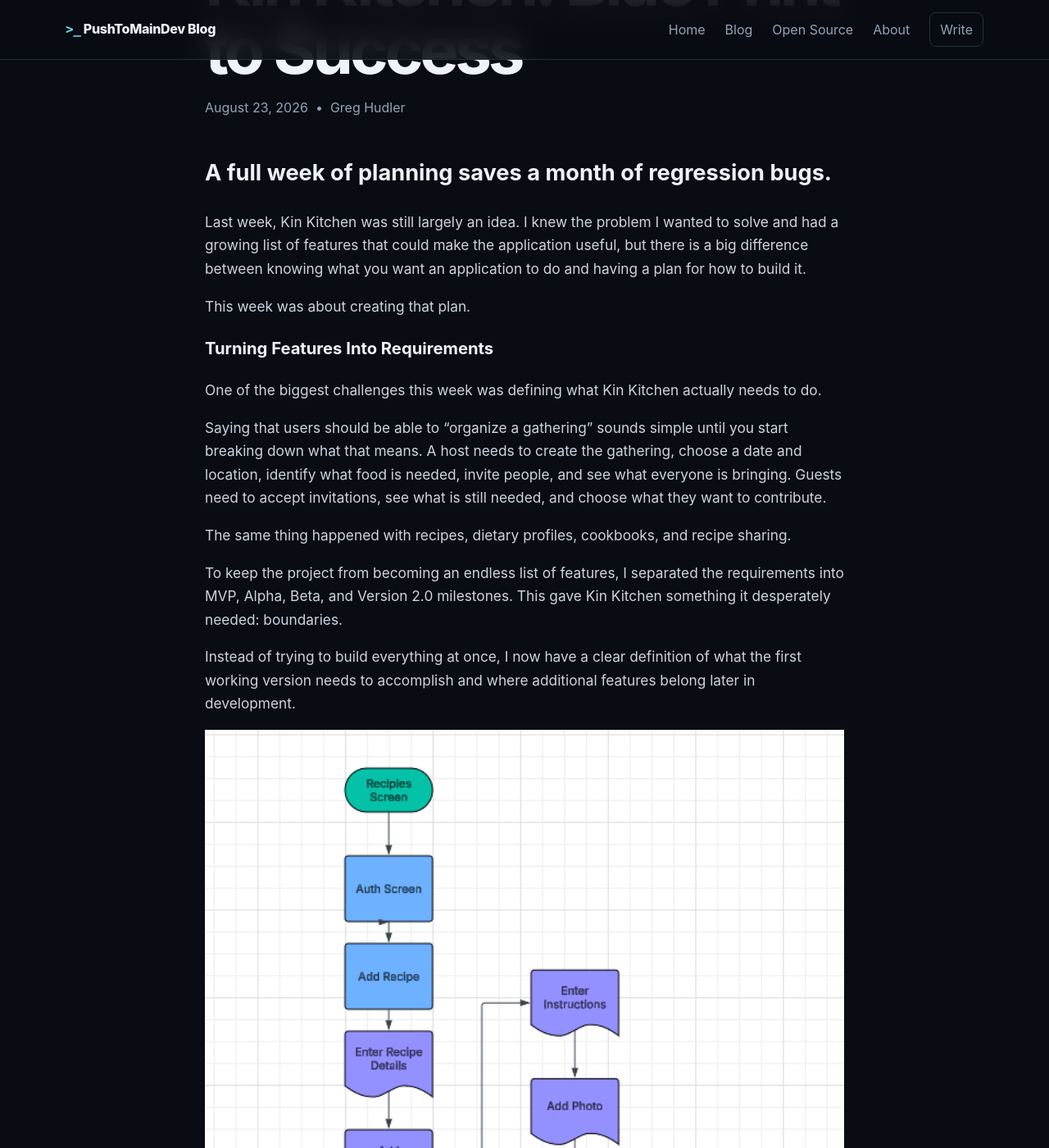
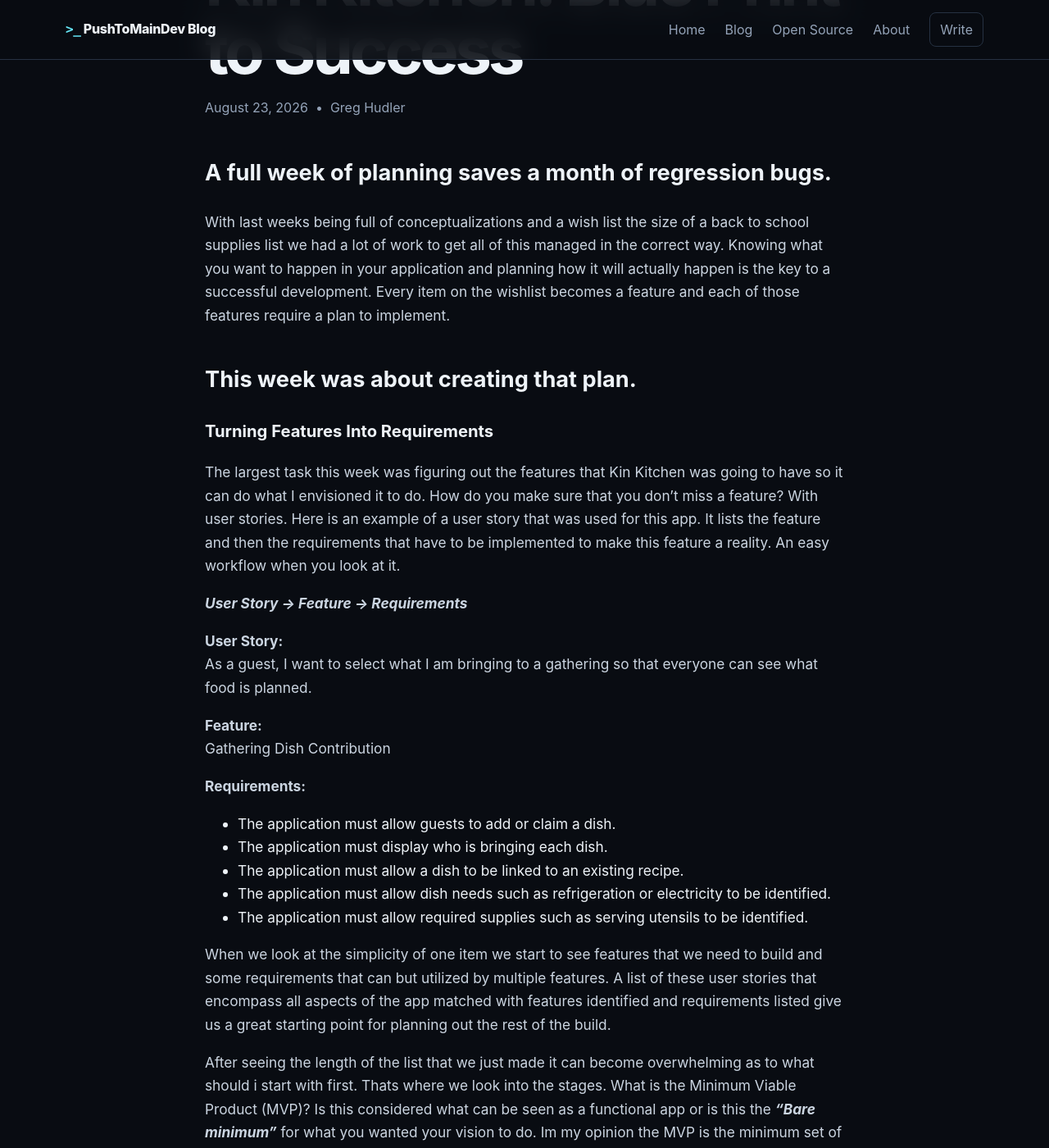
Before and after one commit to PushToMainDev/development-blog, a Jekyll site: the page built from _posts/2026-08-23-kin-kitchen-blue-print-to-success.md, in a window 1280 px wide and 1400 px high, scrolled down 348 px. Shown: the whole window at 82% size. Built offline with Jekyll 4.4.1, drawn with Linux system fonts in a browser that asks for light colours; comment, search, counter and statistics services are not loaded; some of the changed text lies outside the part shown.

Commit message:
Update Blog Post “2026-08-23-kin-kitchen-blue-print-to-success”

```diff
--- a/_posts/2026-08-23-kin-kitchen-blue-print-to-success.md
+++ b/_posts/2026-08-23-kin-kitchen-blue-print-to-success.md
@@ -10,27 +10,42 @@
 ---
 ## A full week of planning saves a month of regression bugs.
 
-Last week, Kin Kitchen was still largely an idea. I knew the problem I wanted to solve and had a growing list of features that could make the application useful, but there is a big difference between knowing what you want an application to do and having a plan for how to build it.
+With last weeks being full of conceptualizations and a wish list the size of a back to school supplies list we had a lot of work to get all of this managed in the correct way.  Knowing what you want to happen in your application and planning how it will actually happen is the key to a successful development.  Every item on the wishlist becomes a feature and each of those features require a plan to implement.
 
 This week was about creating that plan.
-
+---
 ### Turning Features Into Requirements
 
-One of the biggest challenges this week was defining what Kin Kitchen actually needs to do.
+The largest task this week was figuring out the features that Kin Kitchen was going to have so it can do what I envisioned it to do.  How do you make sure that you don't miss a feature?  With user stories.  Here is an example of a user story that was used for this app.  It lists the feature and then the requirements that have to be implemented to make this feature a reality.  An easy workflow when you look at it.
 
-Saying that users should be able to "organize a gathering" sounds simple until you start breaking down what that means. A host needs to create the gathering, choose a date and location, identify what food is needed, invite people, and see what everyone is bringing. Guests need to accept invitations, see what is still needed, and choose what they want to contribute.
+***User Story → Feature → Requirements***
 
-The same thing happened with recipes, dietary profiles, cookbooks, and recipe sharing.
+**User Story:**
+As a guest, I want to select what I am bringing to a gathering so that everyone can see what food is planned.
 
-To keep the project from becoming an endless list of features, I separated the requirements into MVP, Alpha, Beta, and Version 2.0 milestones. This gave Kin Kitchen something it desperately needed: boundaries.
+**Feature:**
+Gathering Dish Contribution
 
-Instead of trying to build everything at once, I now have a clear definition of what the first working version needs to accomplish and where additional features belong later in development.
+**Requirements:**
+- The application must allow guests to add or claim a dish.
+- The application must display who is bringing each dish.
+- The application must allow a dish to be linked to an existing recipe.
+- The application must allow dish needs such as refrigeration or electricity to be identified.
+- The application must allow required supplies such as serving utensils to be identified.
+
+When we look at the simplicity of one item we start to see features that we need to build and some requirements that can but utilized by multiple features.  A list of these user stories that encompass all aspects of the app matched with features identified and requirements listed give us a great starting point for planning out the rest of the build.
+
+After seeing the length of the list that we just made it can become overwhelming as to what should i start with first.  Thats where we look into the stages.  What is the Minimum Viable Product (MVP)?  Is this considered what can be seen as a functional app or is this the ***"Bare minimum"*** for what you wanted your vision to do.  Im my opinion the MVP is the minimum set of features to be deemed useful by a user who just discovers the tool.  This way if something happens between MVP Alpha and Beta there is still a project you can show the world or use as concept to gain founding for.
+
+Next we have the other sections of Alpha and Beta.  The two last sections that need to be done to get the core concept of the application up and going for a happy release.
+
+With those established I could now move on to the next stage of planning how you would navigate through the application.
+---
+### Mapping the User Experience
 
 ![](/development-blog/assets/uploads/FlowChart.png)
 
-### Mapping the User Experience
-
-After defining the requirements, I created use cases for six major Kin Kitchen workflows:
+The workflows is a great way to see visually what views are going to be needed and what functions are repeating and can be in a global or higher level helper file.  Above is one of the workflows i amde but all together there were 6 as listed below:
 
 * Creating an account and dietary profile
 * Creating a recipe
@@ -39,56 +54,34 @@
 * Sharing a recipe and checking for dietary conflicts
 * Creating and organizing a cookbook
 
-Creating these flows exposed problems that weren't obvious when the features only existed as ideas.
-
-A good example was adding a dish to a gathering.
-
-Originally, this sounded like a simple process: enter the dish and tell everyone what you're bringing. Once I mapped the workflow, I realized there was much more information involved.
-
-A dish might need refrigeration. It might need access to electricity or need to remain warm. Someone may need to bring a serving spoon, extension cord, or other supplies. The dish may also already exist as one of the user's saved recipes.
-
-That meant a gathering dish couldn't simply be treated as a text field.
-
-
-
+These workflows allow us to see other features that may need to be added in, and some times the requirements them selves change or get added to.  When I was working out the Gathering workflow it became apparent how in depth we are going to have to rely on the allergen alert workflow which needs to be an element of the application that is robust and error free.
+---
 ### Designing the Data Behind Kin Kitchen
 
-The solution was to design the database so a gathering dish can exist independently while optionally referencing an existing Kin Kitchen recipe.
+Cloud storage on mobile is a must.  Where do we go for thsi cloud storage.  My favorite solution for this is Supabase.  The ability to build profiles while implementing authentication and storage buckets all in one place make this a no brainer for this.
 
-I also separated dish needs and dish supplies into their own relationships. This allows a single dish to have multiple requirements without changing the original recipe.
-
-For example, someone could bring a saved lasagna recipe while also indicating that the dish needs to stay warm, requires electricity, and needs a serving spatula.
-
-The database architecture grew from there.
+Breaking down the needs for the data fields and tables became large project in itself that was checked for efficiency with AI.  Thankfully I was able identify some issues with my planning and fixed those gaps and design flaws to make this ready for expansion and the lightest version needed compartmentalized effectively.
 
 The current Kin Kitchen schema connects authentication, user profiles, dietary information, recipes, ingredients, allergens, gatherings, participants, dishes, cookbooks, recipe sharing, and notifications through Supabase and PostgreSQL.
 
 ![](/development-blog/assets/uploads/supabase-data-schema.png)
-
-One of the most important parts of the architecture is the dietary system.
-
-Kin Kitchen is intended to help people understand potential dietary conflicts, but I don't want the application claiming that a food is "safe." Allergies are too serious for that, and ingredient information alone cannot account for every possibility.
-
-Instead, Kin Kitchen will identify potential conflicts and show the ingredient associated with the warning. The user receives useful information without the application pretending it can guarantee food safety.
-
-
-
+---
 ### From Architecture to Wireframes
 
 Once the requirements, use cases, and database structure were established, I moved into Figma and started creating the first Kin Kitchen wireframes.
 
-These are intentionally low-fidelity. Right now, I care more about information hierarchy and user flow than colors, typography, or polished graphics.
+These are intentionally low-fidelity. Right now, I care more about information hierarchy and user flow than colors, typography, or polished graphics.  I want to make sure that I have a clear vision of what each model will look like along with what elements are intuitive to the user.
 
 ![](/development-blog/assets/uploads/gathering-screens.png)
 
-Wireframing has already caught things that looked fine in the design document.
+While this was one of my least favorite parts of planning, wire-framing has quickly become one of my most enjoyable part of planning.  We now know what elements we can reuse over and over again and how to built them properly in the Swift resources file.  A button that needs text and is a certain color that is used in multiple screens has now found its own function in swift which has the text element.  A great design tool that helps you revise the resources file.
 
-While working on the Add Dish screen, for example, I realized there needed to be a visible option to associate the dish with an existing recipe.
+---
+### Ready Set Sprint
 
-The database already supported that relationship, but the interface didn't.
+This week we also planned our first sprint in Jira where we were able to estimate time for each of the items on the first sprint and effectively plan out our first sprint in a realistic time layout.  The task of putting in each of the tasks with the criteria for what should be completed and what testing is needed to verify that the tasks were complete took a bit of time as well.  These descriptions allowed me to know what kind of timeline was needed for each task and each milestone as well.
 
-That is exactly the type of problem I want to find now instead of after I've already written the SwiftUI views and connected everything to Supabase.
-
+---
 ### What We Accomplished This Week
 
 This was primarily a planning and design week, but a lot of the foundation for Kin Kitchen is now complete.
@@ -140,14 +133,10 @@
 
 Seeing that list written out makes it pretty clear that this week wasn't just documentation.
 
-We built the blueprint.
+We built the blueprint, and have a pretty clear path to success.
 
 ### What's Next?
 
-The next step is continuing the wireframes and beginning to turn this architecture into the actual Kin Kitchen application.
+Refining the wireframes so that we can see the actual vision of the app will help us realize what elements we can reuse to establish uniformity and branding look across all views.
 
-There will undoubtedly be things that change once development begins. I'm expecting that. The important difference is that when I open Xcode, I'm no longer starting with a blank project and a collection of ideas.
-
-I have requirements telling me what needs to be built, use cases showing how users should move through it, an ERD showing how the data connects, wireframes showing how that information reaches the user, and a development plan for putting it all together.
-
-Now it's time to start building.
+Another thing that needs to be addressed is ensuring that the Dietary needs / allergies alerts are listed as a safety measure but now to be taken as the only warning.  Dietary needs should be the responsibility of the user although quickly identifying known allergies is a small feature to make life easier.
```
